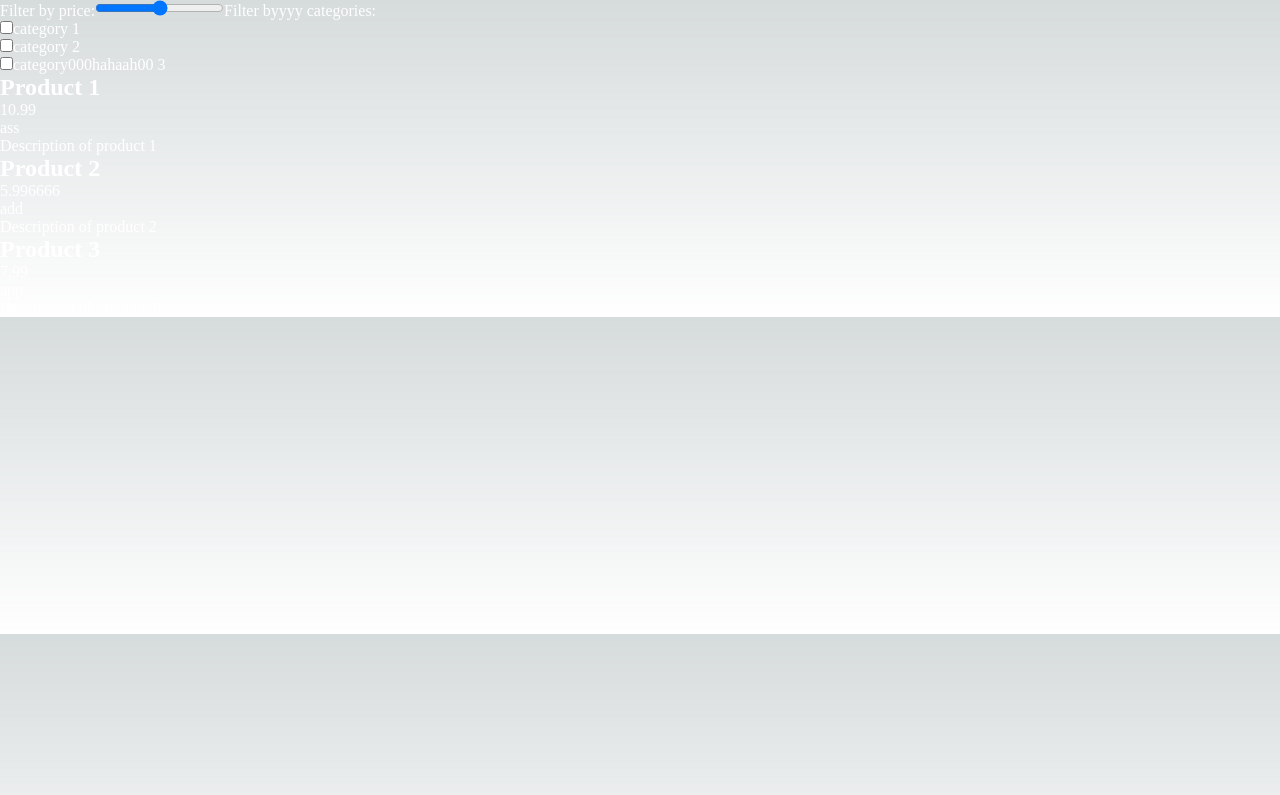
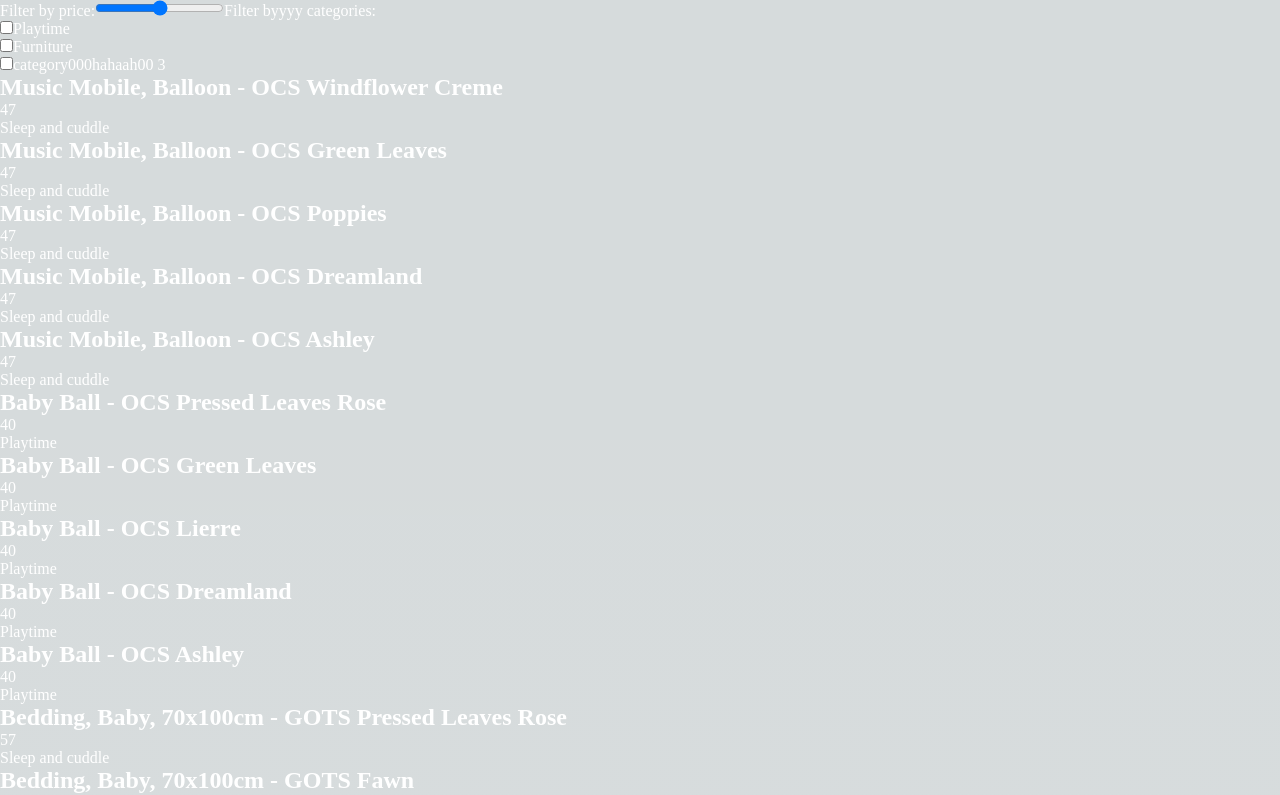
Before and after one commit to Abdulhamidsa/Cam-Cam, a Next.js app: page /as in a window 1280 px wide. Shown: the top 795 px of the page. Built offline with nearby package versions, Linux system fonts and the light colour scheme.

Commit message:
add fetch

```diff
--- a/app/as/page.js
+++ b/app/as/page.js
@@ -220,6 +220,7 @@
 // }
 
 "use client";
+import { v4 as uuidv4 } from "uuid";
 import React, { useState, useEffect } from "react";
 import fetchProducts from "@/util/fetchProducts";
 
@@ -270,16 +271,16 @@ function ProductsList() {
       <label>
         Filter byyyy categories:
         <div>
-          <input type="checkbox" id="app" name="category" value="app" checked={filterCategories.includes("app")} onChange={handleCategoryFilterChange} />
-          <label htmlFor="app">category 1</label>
+          <input type="checkbox" id="Playtime" name="category" value="Playtime" checked={filterCategories.includes("Playtime")} onChange={handleCategoryFilterChange} />
+          <label htmlFor="Playtime">Playtime</label>
         </div>
         <div>
-          <input type="checkbox" id="add" name="category" value="add" checked={filterCategories.includes("add")} onChange={handleCategoryFilterChange} />
-          <label htmlFor="add">category 2</label>
+          <input type="checkbox" id="Furniture" name="category" value="Furniture" checked={filterCategories.includes("Furniture")} onChange={handleCategoryFilterChange} />
+          <label htmlFor="Furniture">Furniture</label>
         </div>
         <div>
-          <input type="checkbox" id="ass" name="category" value="ass" checked={filterCategories.includes("ass")} onChange={handleCategoryFilterChange} />
-          <label htmlFor="ass">category000hahaah00 3</label>
+          <input type="checkbox" id="Sleep and cuddle" name="category" value="Sleep and cuddle" checked={filterCategories.includes("Sleep and cuddle")} onChange={handleCategoryFilterChange} />
+          <label htmlFor="Sleep and cuddle">category000hahaah00 3</label>
         </div>
       </label>
 
@@ -298,11 +299,10 @@ function ProductsList() {
 
       <ul>
         {filteredProducts.map((product) => (
-          <li key={product.id}>
+          <li key={uuidv4()}>
             <h2>{product.name}</h2>
             <p>{product.price}</p>
             <p>{product.category}</p>
-            <p>{product.description}</p>
           </li>
         ))}
       </ul>
--- a/package.json
+++ b/package.json
@@ -11,8 +11,9 @@
   "dependencies": {
     "@apollo/client": "^3.7.13",
     "graphql": "^16.6.0",
-    "next": "13.3.4",
+    "next": "^13.4.2-canary.5",
     "react": "18.2.0",
-    "react-dom": "18.2.0"
+    "react-dom": "18.2.0",
+    "uuid": "^9.0.0"
   }
 }
--- a/util/fetchProducts.js
+++ b/util/fetchProducts.js
@@ -1,6 +1,6 @@
 export default async function fetchProducts() {
   // const res = await fetch("http://localhost:3000/api/ass");
-  const res = await fetch("http://localhost:3000/api/hello");
+  const res = await fetch("/api/ass");
 
   // The return value is *not* serialized
   // You can return Date, Map, Set, etc.
```
Also changed, not shown: 1 other file (tests, documents, lock files or other folders).
